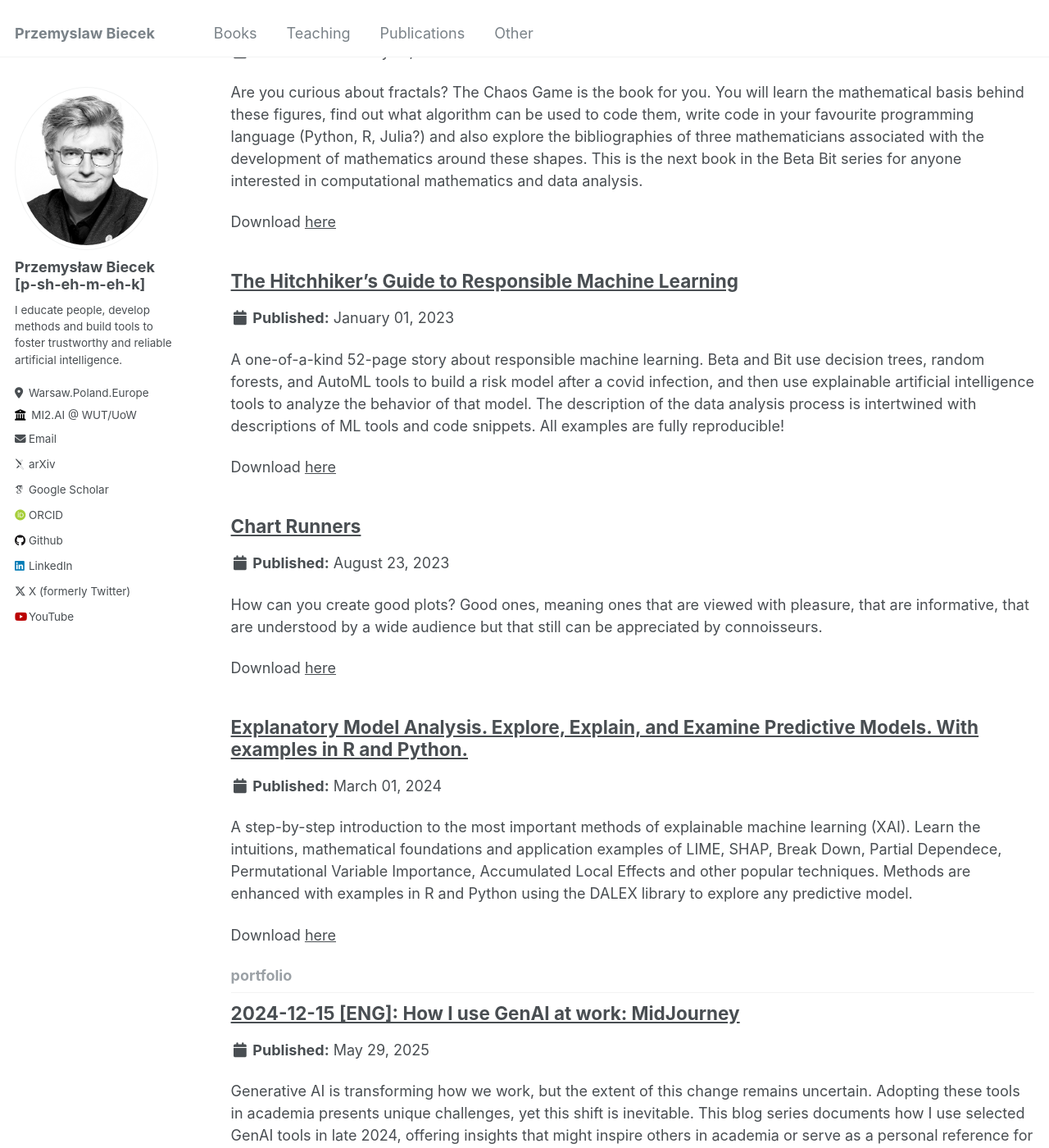
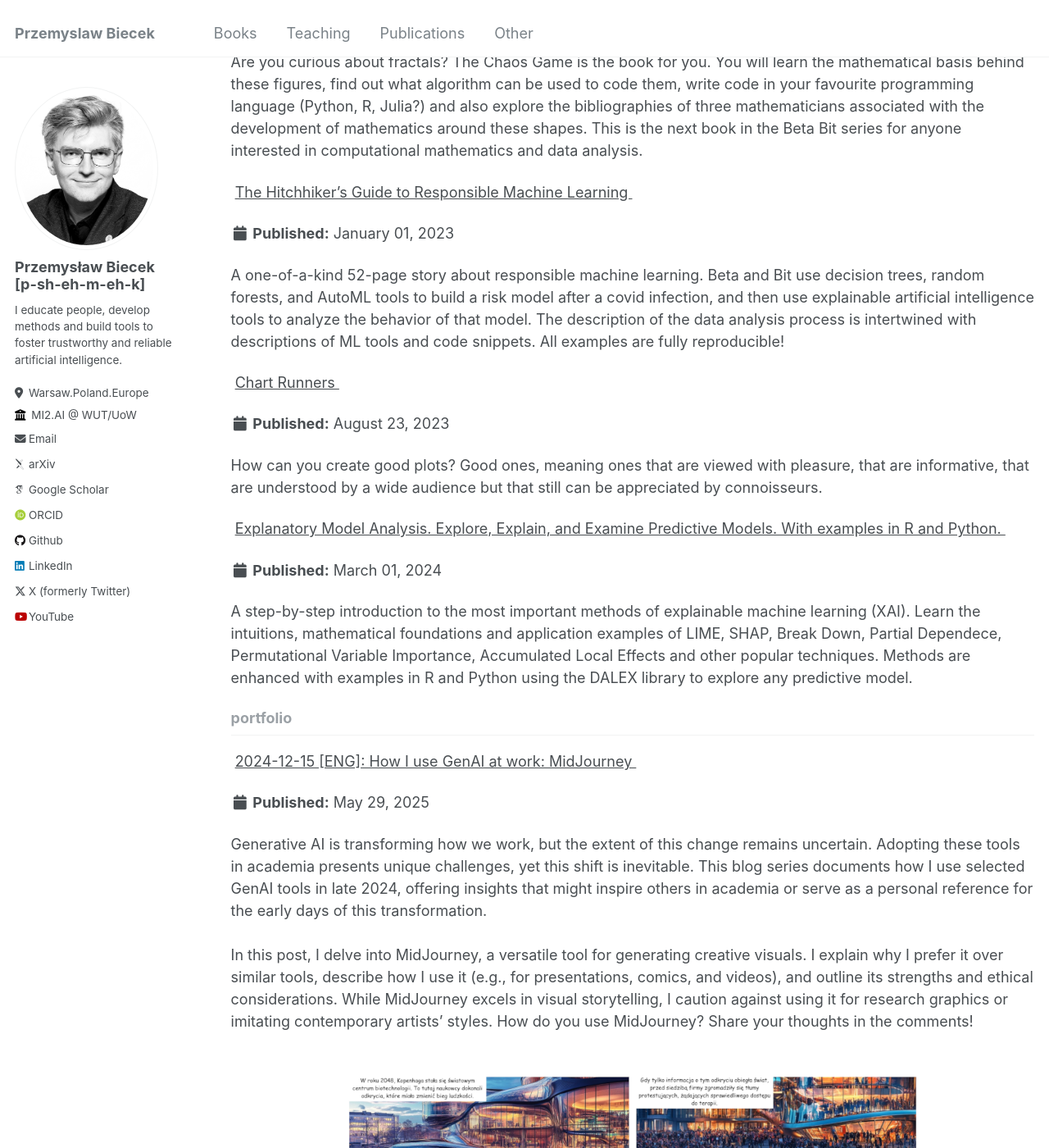
Before and after one commit to pbiecek/pbiecek.github.io, a Jekyll site: the page built from _pages/collection-archive.html, in a window 1280 px wide and 1400 px high, scrolled down 1025 px. Shown: the whole window at 82% size. Built offline with Jekyll 4.4.1, drawn with Linux system fonts in a browser that asks for light colours; some web fonts are replaced; some of the changed text lies outside the part shown.

```diff
--- a/_includes/archive-single.html
+++ b/_includes/archive-single.html
@@ -26,13 +26,16 @@
       </div>
     {% endif %}
 
-    <h2 class="archive__item-title" itemprop="headline">
+<!--    <h2 class="archive__item-title" itemprop="headline"> -->
+  <p class="wordwrap">
       {% if post.link %}
         <a href="{{ post.link }}">{{ title }}</a> <a href="{{ base_path }}{{ post.url }}" rel="permalink"><i class="fa fa-link" aria-hidden="true" title="permalink"></i><span class="sr-only">Permalink</span></a>
       {% else %}
-        <a href="{{ base_path }}{{ post.url }}" rel="permalink">{{ title }}</a>
+        <a href="{{ base_path }}{{ post.paperurl }}" rel="permalink">{{ title }}</a>
+        <!--<a href="{{ base_path }}{{ post.url }}" rel="permalink">{{ title }}</a>-->
       {% endif %}
-    </h2>
+    </p>
+ <!--    </h2> -->
 
     {% if post.read_time %}
       <p class="page__meta"><i class="fa fa-clock-o" aria-hidden="true"></i> {% include read-time.html %}</p>
@@ -57,7 +60,9 @@
     {% elsif post.citation %}
       <p>Recommended citation: {{ post.citation }} </p>
     {% elsif post.paperurl %}
+    <!--
       <p class="wordwrap">Download <a href=" {{ post.paperurl }} ">here</a></p>
+    -->
     {% endif %}
 
   </article>
```
